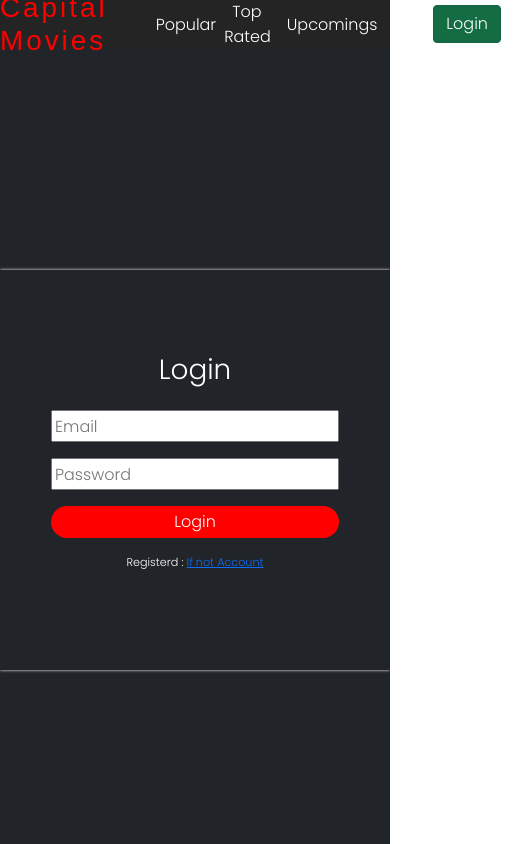
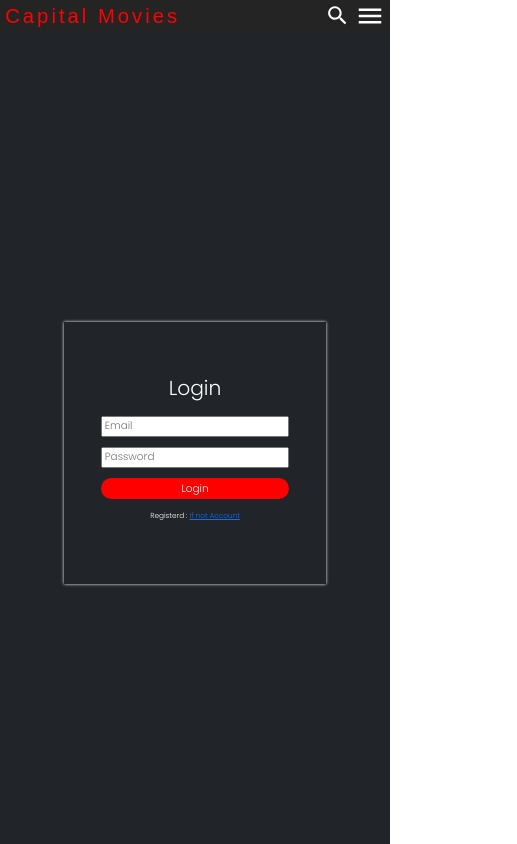
Before and after one commit to deepak032002/capitalmovie, a React (Create React App) app in the folder client/: page /login in a window 390 px wide. Shown: the top 844 px of the page, 517 px wide, since content can reach past the window. Built offline with nearby package versions, Linux system fonts and the light colour scheme; a web font is replaced by a local one.

Commit message:
Header Improve

```diff
--- a/client/src/App.css
+++ b/client/src/App.css
@@ -34,8 +34,9 @@
 }
 
 .cp_bg_color {
-  height: 100vh;
+  min-height: 100vh;
   width: 100%;
+  background-color: var(--cp_bg_color--);
 }
 
 /* Header Css */
@@ -63,7 +64,7 @@
 /* Slider Css */
 
 .cp_home_slider {
-  height: calc(100vh - 3rem);
+  height: 100vh;
 }
 
 .cp_home_slider .background_image {
@@ -151,7 +152,6 @@
   overflow-y: hidden;
   overflow-x: scroll;
 }
-
 
 .list_movie_scroll::-webkit-scrollbar {
   width: 100%;
@@ -322,7 +322,7 @@
   display: none;
 }
 
-.like_button{
+.like_button {
   background-color: transparent;
   border: none;
   outline: none;
@@ -423,7 +423,7 @@
 
 /* Fav Css */
 
-.favourite_container{
+.favourite_container {
   width: 100%;
   height: calc(100% - 3rem);
   padding: 1rem 0;
@@ -436,6 +436,10 @@
 @media screen and (max-width: 992px) {
   /* Slider Css */
 
+  html {
+    font-size: 65.5%;
+  }
+
   .title {
     font-size: 2rem;
   }
@@ -443,4 +447,25 @@
   .overview {
     padding: 0 2rem;
   }
+
+  .cp_home_slider {
+    height: calc(100vh - 27rem);
+  }
+
+  /* Header */
+  .cp_mobile_menu {
+    width: 100%;
+    background-color: var(--box-color--);
+  }
+
+  .header_close {
+    height: 0rem;
+    overflow: hidden;
+    transition: 0.6%;
+  }
+
+  .header_open{
+    transition: 0.6s;
+    height: 100%;
+  }
 }
--- a/client/src/App.js
+++ b/client/src/App.js
@@ -15,13 +15,12 @@ function App() {
     <>
       <div className="cp_bg_color">
         <Routes>
-          <Route path="/" element={<Navigate to="/discover" />}></Route>
-          <Route path="/discover" element={<Home />}></Route>
-          <Route path="/discover/popular/" element={<Popular />}></Route>
-          <Route path="/discover/toprated/" element={<Toprated />}></Route>
-          <Route path="/discover/upcoming/" element={<Upcoming />}></Route>
-          <Route path="/discover/favourites/" element={<Favourite />}></Route>
-          <Route path="/discover/recommendation/" element={<Navigate to="/discover/popular" />}></Route>
+          <Route path="/" element={<Home />}></Route>
+          <Route path="/popular" element={<Popular />}></Route>
+          <Route path="/toprated" element={<Toprated />}></Route>
+          <Route path="/upcoming" element={<Upcoming />}></Route>
+          <Route path="/favourites" element={<Favourite />}></Route>
+          <Route path="/recommendation" element={<Navigate to="/popular" />}></Route>
           <Route path="/infopage/:id" element={<MovieDetailPage />}></Route>
           <Route path="/search" element={<Search />}></Route>
           <Route path="/login" element={<Login />}></Route>
--- a/client/src/components/CircularProgress.js
+++ b/client/src/components/CircularProgress.js
@@ -4,7 +4,7 @@ const CircularProgress = (props) => {
     return (
         <>
             <div className="cp_circular_box">
-                <div className="outer_ring" style={{ backgroundImage: `conic-gradient(red ${props.percent}, #00ccff 0%)` }}>
+                <div className="outer_ring" style={{ backgroundImage: `conic-gradient(red ${props.percent * 10}%, #00ccff 0%)` }}>
                     <div className="center_cover">
                         <h6 className="m-0 text-poppins">{props.percent}</h6>
                     </div>
--- a/client/src/components/Header.js
+++ b/client/src/components/Header.js
@@ -1,27 +1,43 @@
-import React from 'react'
+import React, { useRef, useState } from 'react'
 import { NavLink, useNavigate } from 'react-router-dom'
 import SearchIcon from '@mui/icons-material/Search';
+import MenuIcon from '@mui/icons-material/Menu';
 
 const Header = () => {
+  const [isMenuOpen, setIsMenuOpen] = useState(false)
+  const [headeropenclose, setHeaderopenclose] = useState('header_close');
   let history = useNavigate();
   const handleLogout = () => {
     localStorage.removeItem('token');
     history('/login')
   }
 
-
+  const handleMenu = () => {
+    if (isMenuOpen) {
+      setHeaderopenclose('header_close')
+      setIsMenuOpen(false)
+    }
+    else {
+      setHeaderopenclose('py-2 header_open')
+      setIsMenuOpen(true)
+    }
+  }
   return (
-    <div className="cp_header d-flex align-items-center justify-content-between">
+    <>
+      <div className="cp_header d-flex align-items-center justify-content-between px-2 px-md-0">
         {/* Logo */}
         <div className="cp_logo_wrapper d-flex align-items-center">
-        <p className="h1 mb-0"><NavLink to="/discover" style={{ color: 'red' }} className="text-decoration-none">Capital Movies</NavLink></p>
+          <p className="h1 mb-0"><NavLink to="/" style={{ color: 'red' }} className="text-decoration-none">Capital Movies</NavLink></p>
         </div>
 
-      <div className="cp_tab_wrapper d-flex align-items-center">
-        <ul className="d-flex align-items-center mb-0 mx-2">
-          <li><NavLink className=" mx-2 text-decoration-none text-poppins text-white" to="/discover/popular">Popular</NavLink></li>
-          <li><NavLink className=" mx-2 text-decoration-none text-poppins text-white" to="/discover/toprated">Top Rated</NavLink></li>
-          <li><NavLink className=" mx-2 text-decoration-none text-poppins text-white" to="/discover/upcoming">Upcomings</NavLink></li>
+        <div className="cp_tab_wrapper flex-column d-flex align-items-center">
+
+          <div className="d-md-none d-block cursor-pointer"><NavLink className=" mx-2 text-decoration-none text-poppins text-white" to="/search"><SearchIcon sx={{ fontSize: 25 }} /></NavLink><MenuIcon sx={{ fontSize: 30 }} onClick={handleMenu} /></div>
+
+          <ul className="d-md-flex d-none align-items-center mb-0 mx-2">
+            <li><NavLink className=" mx-2 text-decoration-none text-poppins text-white" to="/popular">Popular</NavLink></li>
+            <li><NavLink className=" mx-2 text-decoration-none text-poppins text-white" to="/toprated">Top Rated</NavLink></li>
+            <li><NavLink className=" mx-2 text-decoration-none text-poppins text-white" to="/upcoming">Upcomings</NavLink></li>
             <li><NavLink className=" mx-2 text-decoration-none text-poppins text-white" to="/search"><SearchIcon /></NavLink></li>
 
             {
@@ -35,7 +51,27 @@ const Header = () => {
             }
           </ul>
         </div>
+
       </div>
+
+      <div className={`cp_mobile_menu d-flex flex-column justify-content-center align-items-center d-md-none fs-4 text-center ${headeropenclose} `}>
+        <ul className="m-0 p-0">
+          <li><NavLink className=" mx-2 text-decoration-none text-poppins text-white" to="/popular">Popular</NavLink></li>
+          <li><NavLink className=" mx-2 text-decoration-none text-poppins text-white" to="/toprated">Top Rated</NavLink></li>
+          <li><NavLink className=" mx-2 text-decoration-none text-poppins text-white" to="/upcoming">Upcomings</NavLink></li>
+        </ul>
+
+        {
+          localStorage.getItem('token')
+            ?
+            <>
+              <><NavLink className=" mx-2 text-decoration-none text-poppins text-white" to="/discover/favourites">Favourite</NavLink></>
+              <><button onClick={handleLogout} className=" mx-2 w-50 btn btn-danger text-decoration-none text-poppins text-white fs-4">Logout</button></>
+            </>
+            : <><NavLink className=" mx-2 w-50 btn btn-success text-decoration-none text-poppins text-white fs-4" to="/login">Login</NavLink></>
+        }
+      </div>
+    </>
   )
 }
 
--- a/client/src/components/Home.js
+++ b/client/src/components/Home.js
@@ -7,14 +7,14 @@ import List from './List';
 const Home = () => {
 
     return (
-        <div>
+        <>
             <Header />
-            <Slider />
-            <List type="Popular Movies" link="Popular" />
-            <List type="Top Rated Movies" link="Toprated" />
-            <List type="Up Coming Movies" link="Upcoming" />
-            <Footer />
-        </div>
+            {/* <Slider /> */}
+            {/* <List type="Popular Movies" link="Popular" /> */}
+            {/* <List type="Top Rated Movies" link="Toprated" /> */}
+            {/* <List type="Up Coming Movies" link="Upcoming" /> */}
+            {/* <Footer /> */}
+        </>
     )
 }
 
--- a/client/src/components/List.js
+++ b/client/src/components/List.js
@@ -65,11 +65,101 @@ const List = (props) => {
                                     return (
                                         <div className="cp_movie_card" key={i}>
                                             <NavLink to={`/infopage/${e.id}`}>
-                                                <CircularProgress percent={`${Math.floor(e.vote_average * 10)}%`} />
+                                                <CircularProgress percent={`${e.vote_average}`} />
                                                 <img src={`https://image.tmdb.org/t/p/w500${e.poster_path}`} alt="card" />
                                             </NavLink>
                                         </div>
                                     )
+
+
+
+
+
+
+
+
+
+
+
+
+
+
+
+
+
+
+
+
+
+
+
+
+
+
+
+
+
+
+
+
+
+
+
+
+
+
+
+
+
+
+
+
+
+
+
+
+
+
+
+
+
+
+
+
+
+
+
+
+
+
+
+
+
+
+
+
+
+
+
+
+
+
+
+
+
+
+
+
+
+
+
+
+
+
+
+
+
+
                                 }
 
                                 return null;
```
Also changed, not shown: client/package.json (line endings or trailing spaces). Lines whose indentation alone changed are shown as unchanged.
